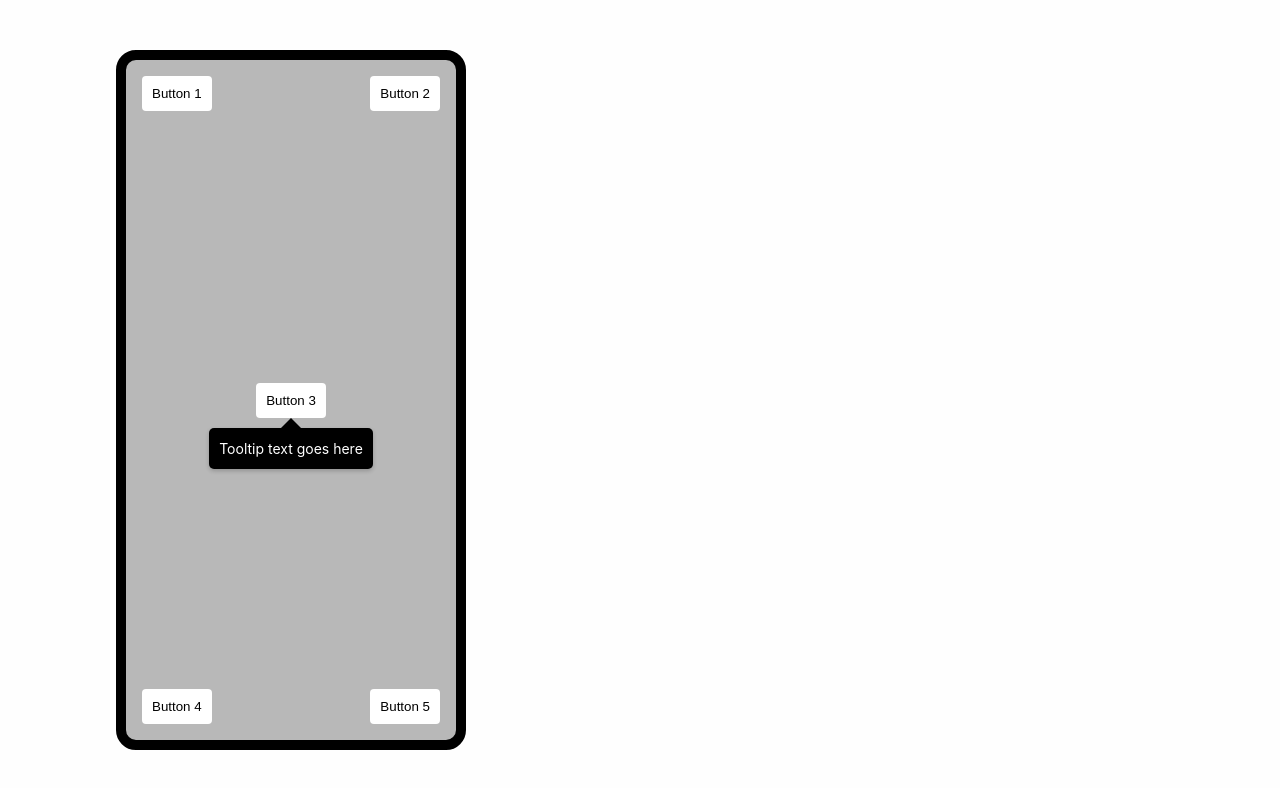
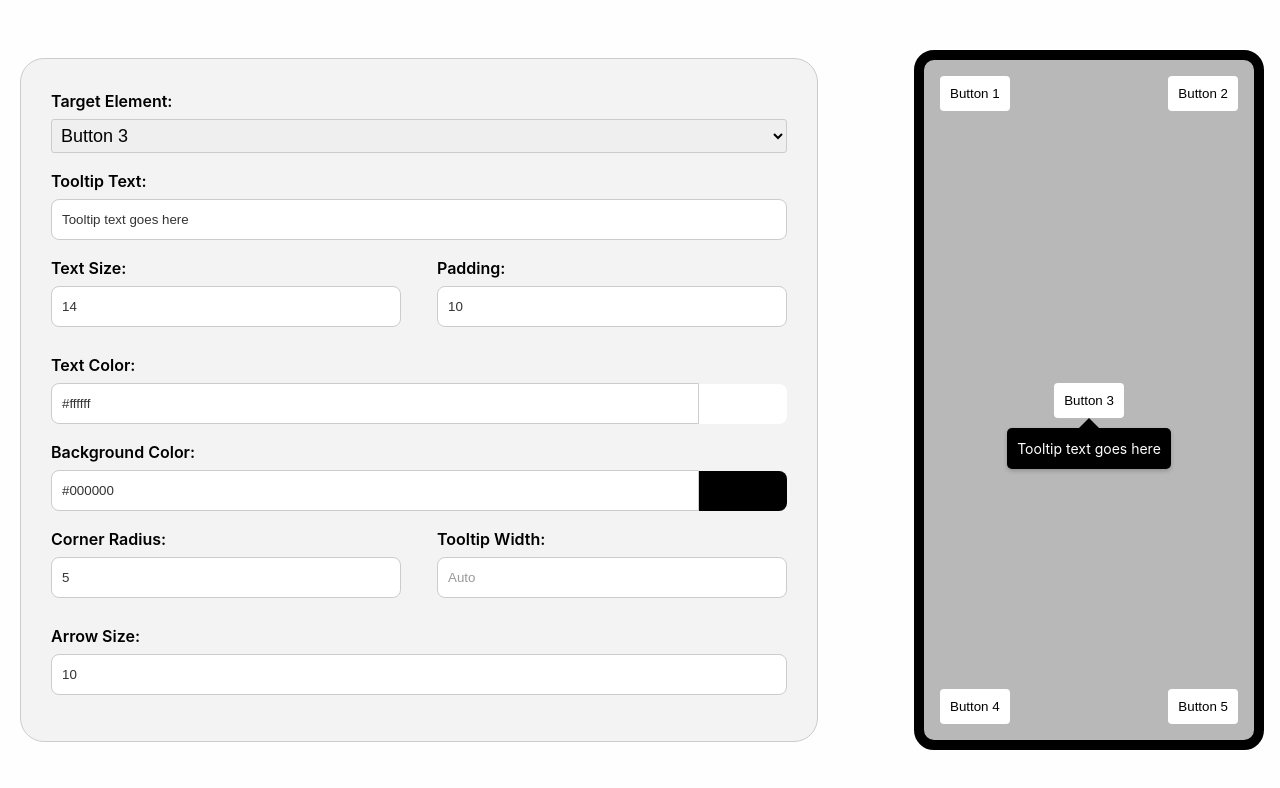
Before and after one commit to saipranay47/tooltips, a React (Vite) app: page / in a window 1280 px wide. Shown: the top 788 px of the page. Built offline with nearby package versions, Linux system fonts and the light colour scheme.

Commit message:
Add Form
- Add form elements to the project to make it easier to create forms.
- Add a new color input component to allow users to select a color.
- use context to pass the form data to the app component.
- Modify the App component to use the new form component.

```diff
--- a/src/App.jsx
+++ b/src/App.jsx
@@ -1,5 +1,6 @@
 import React from "react";
 import styled from "styled-components";
+import TooltipForm from "./components/form/Form";
 import MobilePreview from "./components/preview/MobilePreview";
 
 const Container = styled.div`
@@ -8,13 +9,14 @@ const Container = styled.div`
   align-items: center;
   height: 100%;
   width: 100vw;
-  max-width: 1080px;
+  max-width: 1300px;
 `;
 
 function App() {
   return (
     <Container>
-      <MobilePreview/>
+      <TooltipForm />
+      <MobilePreview />
     </Container>
   );
 }
--- /dev/null
+++ b/src/components/form/ColorInput.jsx
@@ -0,0 +1,88 @@
+import React, { useRef } from "react";
+import styled from "styled-components";
+
+const ColorInputContainer = styled.div`
+  display: flex;
+  align-items: center;
+`;
+
+const HexInput = styled.input`
+  background: #ffffff;
+  padding: 12px 10px;
+  color: #333333;
+  border: 1px solid #cccccc;
+  border-radius: 8px 0 0 8px;
+  transition: border-color 0.3s, outline-color 0.3s;
+  width: 100%;
+  min-width: 350px;
+  margin: 6px 0px;
+
+  &::placeholder {
+    color: #999999;
+  }
+
+  :hover {
+    outline-color: #cccccc;
+  }
+
+  :focus,
+  :active {
+    border-color: #007bff;
+  }
+`;
+
+export const ColorPreview = styled.div`
+  width: 100px;
+  height: 40px;
+  border-radius: 0 8px 8px 0;
+  background-color: ${({ color }) => color};
+  outline: none;
+  cursor: pointer;
+  opacity: 1;
+  z-index: 1;
+`;
+
+export const ColorInput = ({ value, onChange }) => {
+  const colorPickerRef = useRef(null);
+
+  const handleHexInputChange = (e) => {
+    const hexValue = e.target.value;
+    if (/^#([0-9A-F]{0,6})$/i.test(hexValue)) {
+      onChange(hexValue);
+    }
+  };
+
+  const handleColorPreviewClick = () => {
+    colorPickerRef.current.click();
+  };
+
+  const handleColorPickerChange = (e) => {
+    onChange(e.target.value);
+  };
+
+  return (
+    <ColorInputContainer>
+      <HexInput
+        type="text"
+        maxLength="7"
+        value={value}
+        onChange={handleHexInputChange}
+      />
+      <ColorPreview color={value} onClick={handleColorPreviewClick} />
+
+      <input
+        ref={colorPickerRef}
+        type="color"
+        value={value}
+        onChange={handleColorPickerChange}
+        style={{
+          position: "absolute",
+          left: "55%",
+          width: "85px",
+          height: "40px",
+          opacity: "0",
+        }}
+      />
+    </ColorInputContainer>
+  );
+};
--- /dev/null
+++ b/src/components/form/Form.jsx
@@ -0,0 +1,125 @@
+import React from "react";
+import { useTooltipContext } from "../../context/TooltipContext";
+import {
+  FormContainer,
+  Label,
+  Select,
+  Input,
+  FlexBox,
+} from "./FormElements";
+
+import { ColorInput } from "./ColorInput";
+
+const TooltipForm = () => {
+  const { formData, updateFormData } = useTooltipContext();
+
+  const handleInputChange = (field, value) => {
+    updateFormData({ [field]: value });
+  };
+
+  return (
+    <FormContainer>
+      <Label>
+        Target Element:
+        <br />
+        <Select
+          value={formData.targetElement}
+          onChange={(e) => handleInputChange("targetElement", e.target.value)}
+        >
+          <option value="button1">Button 1</option>
+          <option value="button2">Button 2</option>
+          <option value="button3">Button 3</option>
+          <option value="button4">Button 4</option>
+          <option value="button5">Button 5</option>
+        </Select>
+      </Label>
+      <Label>
+        Tooltip Text:
+        <br />
+        <Input
+          type="text"
+          value={formData.tooltipText}
+          onChange={(e) => handleInputChange("tooltipText", e.target.value)}
+        />
+      </Label>
+      <FlexBox>
+        <Label>
+          Text Size:
+          <br />
+          <Input
+            type="number"
+            value={formData.textSize}
+            onChange={(e) =>
+              handleInputChange("textSize", parseInt(e.target.value))
+            }
+          />
+        </Label>
+        <Label>
+          Padding:
+          <br />
+          <Input
+            type="number"
+            value={formData.padding}
+            onChange={(e) =>
+              handleInputChange("padding", parseInt(e.target.value))
+            }
+          />
+        </Label>
+      </FlexBox>
+      <Label>
+        Text Color:
+        <br />
+        <ColorInput
+          value={formData.textColor}
+          onChange={(value) => handleInputChange("textColor", value)}
+        />
+      </Label>
+      <Label>
+        Background Color:
+        <br />
+        <ColorInput
+          value={formData.backgroundColor}
+          onChange={(value) => handleInputChange("backgroundColor", value)}
+        />
+      </Label>
+      <FlexBox>
+        <Label>
+          Corner Radius:
+          <br />
+          <Input
+            type="number"
+            value={formData.cornerRadius}
+            onChange={(e) =>
+              handleInputChange("cornerRadius", parseInt(e.target.value))
+            }
+          />
+        </Label>
+        <Label>
+          Tooltip Width:
+          <br />
+          <Input
+            type="number"
+            value={formData.tooltipWidth}
+            onChange={(e) =>
+              handleInputChange("tooltipWidth", parseInt(e.target.value))
+            }
+            placeholder="Auto"
+          />
+        </Label>
+      </FlexBox>
+      <Label>
+        Arrow Size:
+        <br />
+        <Input
+          type="number"
+          value={formData.arrowSize}
+          onChange={(e) =>
+            handleInputChange("arrowSize", parseInt(e.target.value))
+          }
+        />
+      </Label>
+    </FormContainer>
+  );
+};
+
+export default TooltipForm;
--- /dev/null
+++ b/src/components/form/FormElements.jsx
@@ -0,0 +1,61 @@
+import styled from "styled-components";
+
+export const FormContainer = styled.div`
+  display: flex;
+  flex-direction: column;
+  padding: 30px;
+  border: 1px solid #ccc;
+  border-radius: 5px;
+  margin: 20px;
+  width: 100%;
+  margin-right: 80px;
+  height: 100%;
+  background-color: #f3f3f3;
+  border-radius: 24px;
+`;
+
+export const Select = styled.select`
+  padding: 5px;
+  margin: 6px 0px;
+  border: 1px solid #ccc;
+  border-radius: 3px;
+  width: 100%;
+  font-size: 18px;
+`;
+
+export const Input = styled.input`
+  background: #ffffff;
+  padding: 12px 10px;
+  color: #333333;
+  border: 1px solid #cccccc;
+  border-radius: 8px;
+  transition: border-color 0.3s, outline-color 0.3s;
+  width: 100%;
+  min-width: 350px;
+  margin: 6px 0px;
+
+  &::placeholder {
+    color: #999999;
+  }
+
+  :hover {
+    outline-color: #cccccc;
+  }
+
+  :focus,
+  :active {
+    border-color: #007bff;
+  }
+`;
+
+export const Label = styled.label`
+  margin-bottom: 10px;
+  font-weight: 600;
+`;
+
+export const FlexBox = styled.div`
+  display: flex;
+  justify-content: space-between;
+  margin-bottom: 10px;
+  flex-wrap: wrap;
+`;
```
